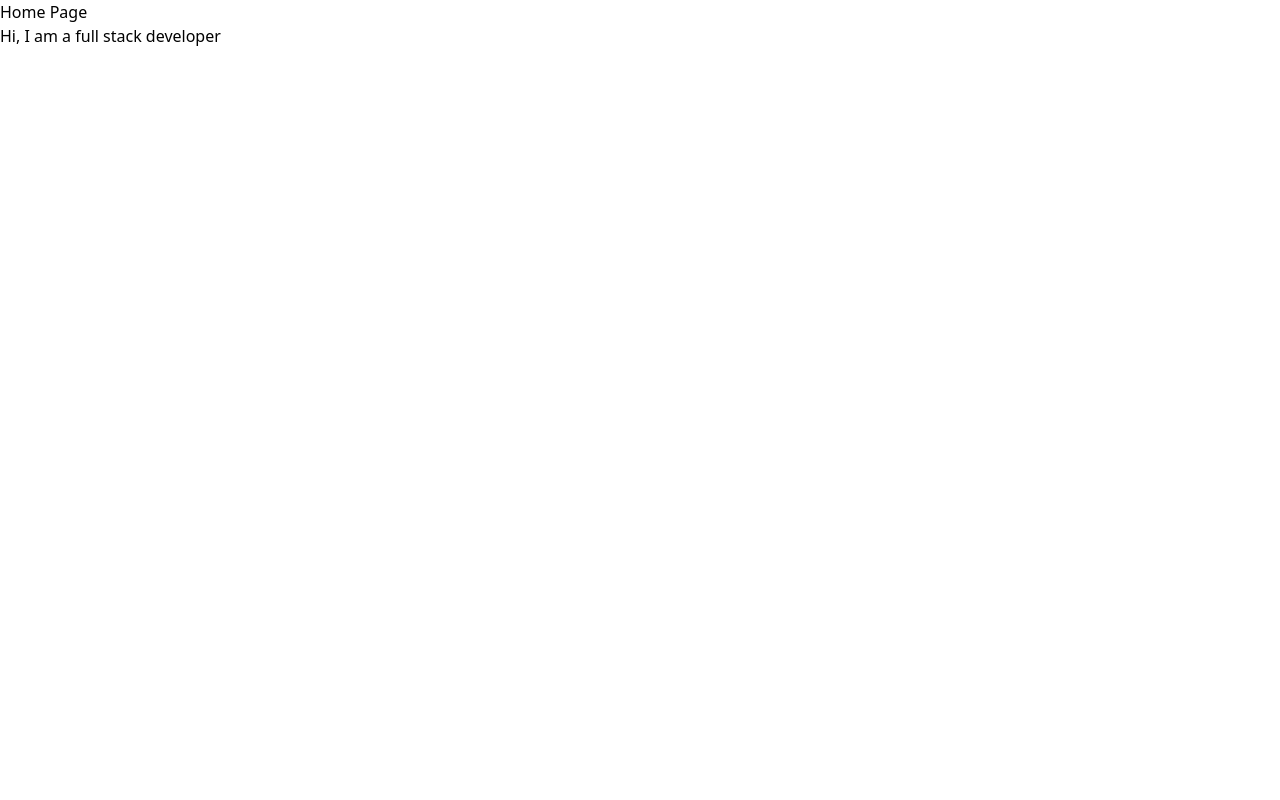
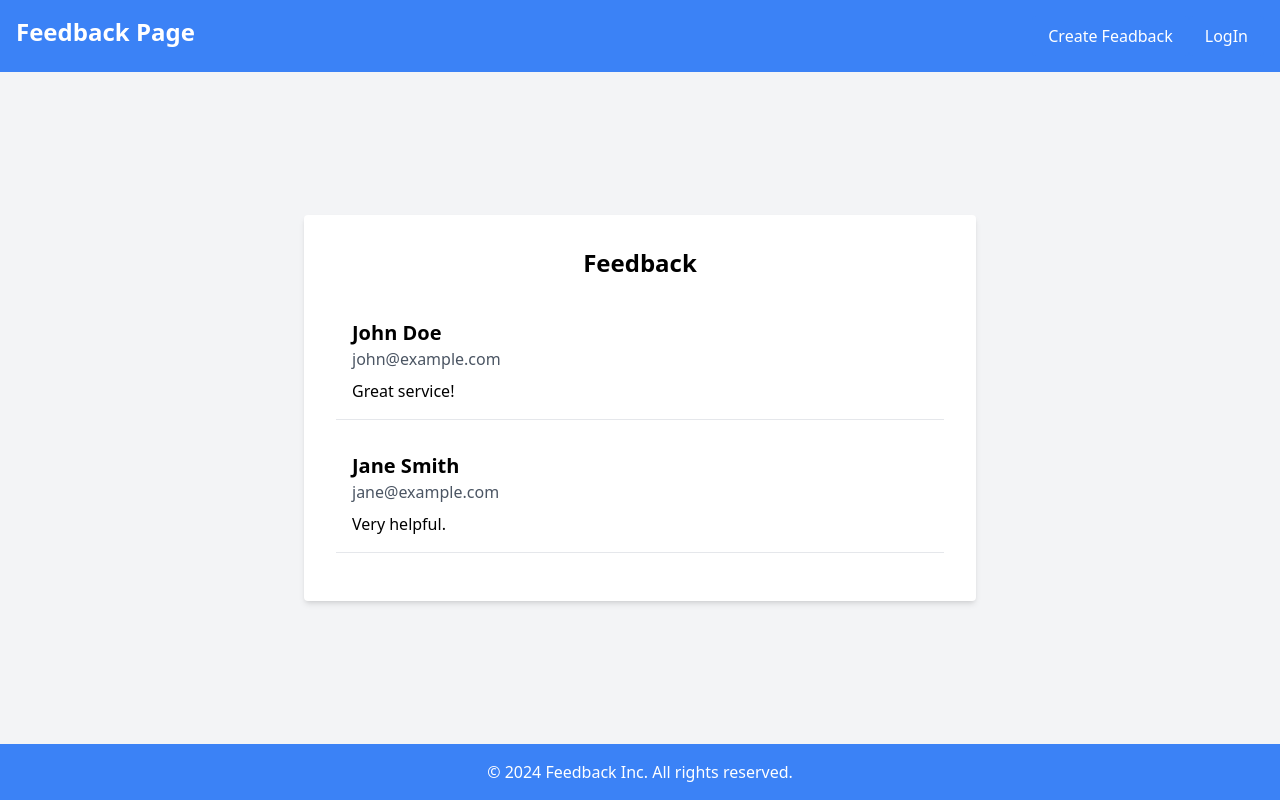
Before and after one commit to Radhi-Hudijan/Feedback-Collector-React-Aws, a React (Vite) app in the folder client/: page / in a window 1280 px wide. Built offline with nearby package versions, Linux system fonts and the light colour scheme.

Commit message:
create home page

```diff
--- a/client/src/pages/HomePage.jsx
+++ b/client/src/pages/HomePage.jsx
@@ -1,13 +1,34 @@
-/* eslint-disable */
-import React from "react";
+import React from 'react';
+import Header from '../components/Header';
+import Footer from '../components/Footer';
 
-const HomePage = () => {
+const feedbackData = [
+  { name: 'John Doe', email: 'john@example.com', feedback: 'Great service!' },
+  { name: 'Jane Smith', email: 'jane@example.com', feedback: 'Very helpful.' },
+  // Add more feedback objects here
+];
+
+function HomePage() {
   return (
-    <div>
-      <h1>Home Page</h1>
-      <p>Hi, I am a full stack developer</p>
+    <div className="min-h-screen flex flex-col justify-between bg-gray-100">
+      <Header/>
+
+      <main className="flex-grow flex items-center justify-center">
+        <div className="bg-white p-8 rounded shadow-md w-full max-w-2xl">
+          <h2 className="text-2xl font-bold mb-6 text-center">Feedback</h2>
+          {feedbackData.map((feedback, index) => (
+            <div key={index} className="mb-4 p-4 border-b">
+              <h3 className="text-xl font-semibold">{feedback.name}</h3>
+              <p className="text-gray-600">{feedback.email}</p>
+              <p className="mt-2">{feedback.feedback}</p>
+            </div>
+          ))}
+        </div>
+      </main>
+
+      <Footer />
     </div>
   );
-};
+}
 
 export default HomePage;
```
